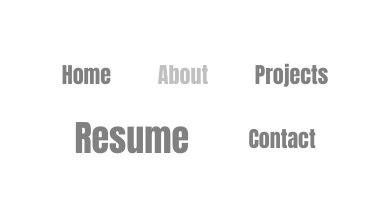
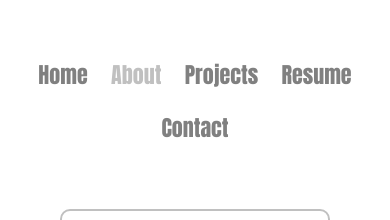
Before and after one commit to kpbader/kpb-portfolio-by-react, a React (Create React App) app: page /About in a window 390 px wide. Shown: the part 161-381 px from the top of the page. Built offline with nearby package versions, Linux system fonts and the light colour scheme.

Commit message:
a tag font size corrected

```diff
--- a/src/App.css
+++ b/src/App.css
@@ -41,6 +41,10 @@ body {
   }
 
   #nav-titles #title-list .title {
+    font-size: 22px;
+  }
+
+  #nav-titles #title-list a {
     font-size: 22px;
   }
 
```
